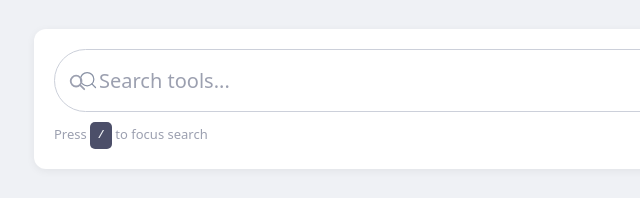
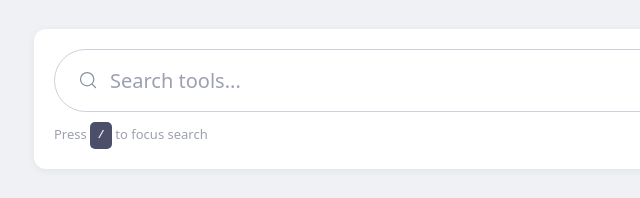
Before and after one commit to noahkiss/tools, a plain HTML site: page index.html in a window 1280 px wide. Shown: the part 185-383 px from the top of the page, 6-646 px from the left. Drawn offline with nearby package versions, Linux system fonts and the light colour scheme; a small style sheet from the web is missing.

Commit message:
Remove duplicate search icon on landing page
Pico CSS adds its own magnifying glass to input[type="search"],
so the custom SVG icon was duplicating it.

Co-Authored-By: Claude Opus 4.6 <noreply@anthropic.com>

```diff
--- a/index.html
+++ b/index.html
@@ -146,21 +146,7 @@
             margin-bottom: 32px;
         }
 
-        .search-input-wrapper {
-            position: relative;
-        }
-
-        .search-icon {
-            position: absolute;
-            left: 14px;
-            top: 50%;
-            transform: translateY(-50%);
-            color: var(--pico-muted-color);
-            pointer-events: none;
-        }
-
         #search-input {
-            padding-left: 44px;
             margin-bottom: 0;
         }
 
@@ -297,15 +283,7 @@
         <p class="tagline">A collection of single-file HTML tools, built with the help of LLMs.</p>
 
         <div class="search-container">
-            <div class="search-input-wrapper">
-                <span class="search-icon">
-                    <svg width="18" height="18" viewBox="0 0 20 20" fill="none" stroke="currentColor" stroke-width="2">
-                        <circle cx="9" cy="9" r="6"/>
-                        <line x1="13.5" y1="13.5" x2="18" y2="18" stroke-linecap="round"/>
-                    </svg>
-                </span>
-                <input type="search" id="search-input" placeholder="Search tools..." autocomplete="off">
-            </div>
+            <input type="search" id="search-input" placeholder="Search tools..." autocomplete="off">
             <p class="search-hint">Press <kbd>/</kbd> to focus search</p>
         </div>
 
```
